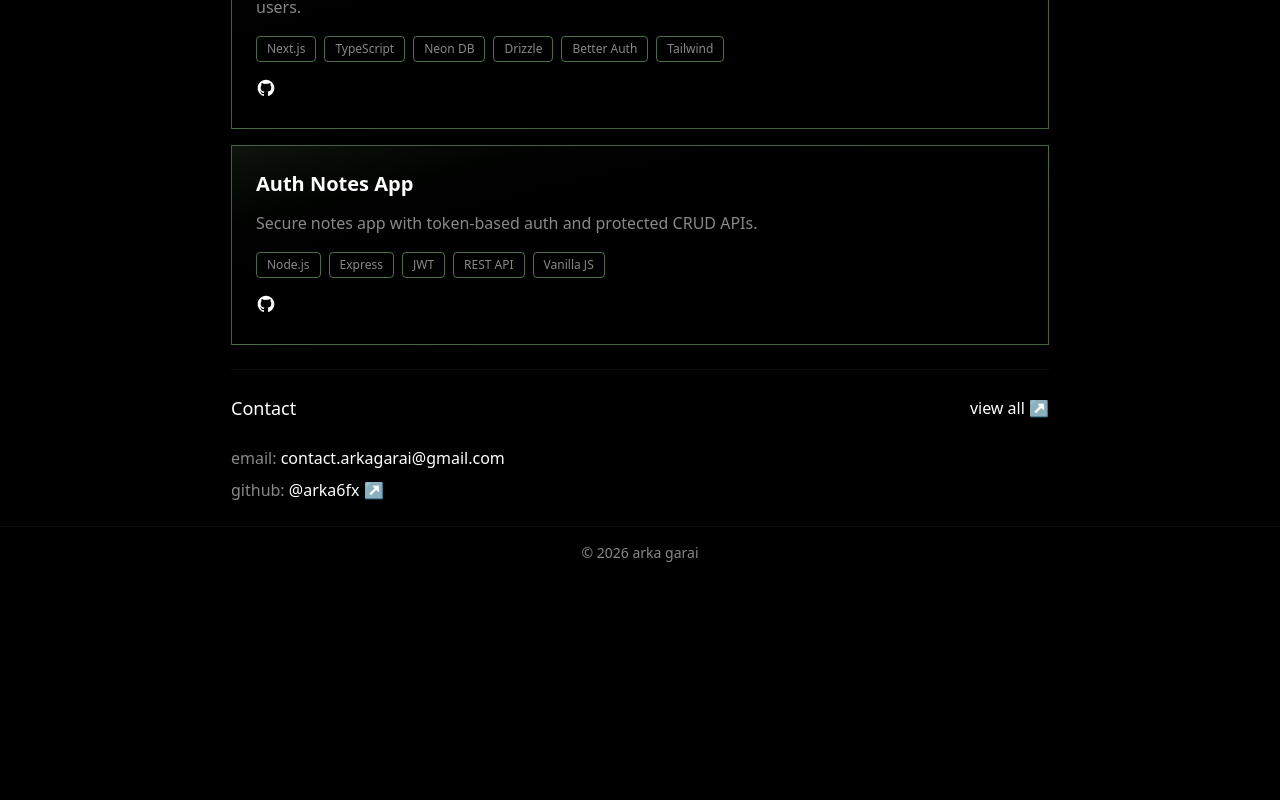
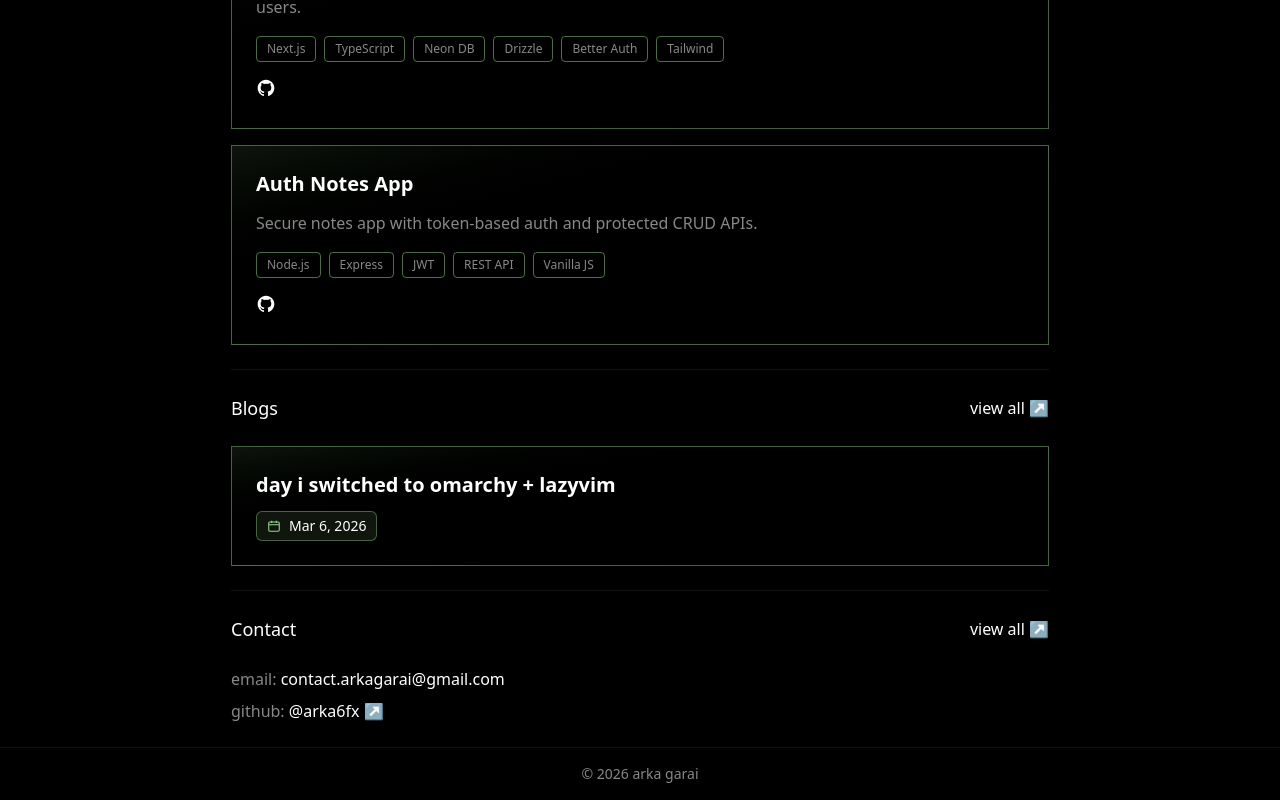
Before and after one commit to arka6fx/arka6fx.com, a Next.js app: page / in a window 1280 px wide. Shown: the part 1284-2084 px from the top of the page. Before the commit the page ends 1863 px from the top, so only its background shows below. Built offline with nearby package versions, Linux system fonts and the light colour scheme; a web font is replaced by a local one.

Commit message:
made blog minimal and lowercase

```diff
--- a/src/app/blog/page.tsx
+++ b/src/app/blog/page.tsx
@@ -4,8 +4,7 @@ import { CalendarDate } from "@/components/CalendarDate";
 
 const blogs = [
   {
-    title: "Day I Switched to Omarchy + LazyVim",
-    description: "My minimal coding workflow using Omarchy, LazyVim, and tmux.",
+    title: "day i switched to omarchy + lazyvim",
     href: "https://smooth-barracuda-637.notion.site/Day-I-Switched-to-Omarchy-LazyVim-352561d525128099bf21e1fdfc18cd91",
     date: "2026-03-06",
   },
@@ -21,7 +20,6 @@ export default function BlogPage() {
             <Card
               key={blog.title}
               title={blog.title}
-              description={blog.description}
               href={blog.href}
               target="_blank"
             >
--- a/src/app/page.tsx
+++ b/src/app/page.tsx
@@ -2,6 +2,15 @@ import Link from "next/link";
 import Image from "next/image";
 import { Container } from "@/components/Container";
 import { ProfileImage } from "@/components/ProfileImage";
+import { CalendarDate } from "@/components/CalendarDate";
+
+const blogs = [
+  {
+    title: "day i switched to omarchy + lazyvim",
+    href: "https://smooth-barracuda-637.notion.site/Day-I-Switched-to-Omarchy-LazyVim-352561d525128099bf21e1fdfc18cd91",
+    date: "2026-03-06",
+  },
+];
 
 const projects = [
   {
@@ -182,7 +191,50 @@ export default function Home() {
 
       <section
         className="py-4 sm:py-6 border-t border-divider content-item"
-        style={{ animationDelay: "680ms" }}
+        style={{ animationDelay: "540ms" }}
+      >
+        <div className="flex flex-col sm:flex-row items-start sm:items-center justify-between mb-6 gap-2">
+          <h2 className="text-lg font-medium">Blogs</h2>
+          <Link
+            href="/blog"
+            className="text-foreground hover:text-accent transition-colors duration-150"
+          >
+            view all ↗
+          </Link>
+        </div>
+        <ul className="space-y-4">
+          {blogs.map((blog, index) => (
+            <li
+              key={blog.title}
+              className="stagger-row"
+              style={{ animationDelay: `${560 + index * 100}ms` }}
+            >
+              <article className="group rounded-none border border-accent/45 bg-gradient-to-br from-accent/10 via-surface-strong/85 to-surface/90 p-5 sm:p-6 shadow-[0_8px_30px_var(--shadow-color)] transition-all duration-200 hover:-translate-y-0.5 hover:border-[#76c893]/50 hover:shadow-[0_0_40px_rgba(118,200,147,0.15)]">
+                <div className="flex items-center gap-2">
+                  <Link
+                    href={blog.href}
+                    target="_blank"
+                    rel="noopener noreferrer"
+                    className="text-xl font-semibold text-foreground group-hover:text-accent transition-colors duration-200"
+                  >
+                    {blog.title}
+                  </Link>
+                  <span className="text-accent opacity-0 group-hover:opacity-100 transition-all duration-200">
+                    ↗
+                  </span>
+                </div>
+                <div className="mt-3">
+                  <CalendarDate date={blog.date} />
+                </div>
+              </article>
+            </li>
+          ))}
+        </ul>
+      </section>
+
+      <section
+        className="py-4 sm:py-6 border-t border-divider content-item"
+        style={{ animationDelay: "720ms" }}
       >
         <div className="flex flex-col sm:flex-row items-start sm:items-center justify-between mb-6 gap-2">
           <h2 className="text-lg font-medium">Contact</h2>
--- a/src/components/Card.tsx
+++ b/src/components/Card.tsx
@@ -3,7 +3,7 @@ import { ReactNode } from "react";
 
 interface CardProps {
   title: string;
-  description: string;
+  description?: string;
   href?: string;
   target?: "_blank";
   children?: ReactNode;
@@ -35,9 +35,11 @@ export function Card({ title, description, href, target, children, className }:
         )}
       </div>
 
-      <p className="text-sm sm:text-base text-secondary mt-3 max-w-3xl leading-relaxed">
-        {description}
-      </p>
+      {description && (
+        <p className="text-sm sm:text-base text-secondary mt-3 max-w-3xl leading-relaxed">
+          {description}
+        </p>
+      )}
 
       {children && <div className="mt-4">{children}</div>}
     </article>
```
